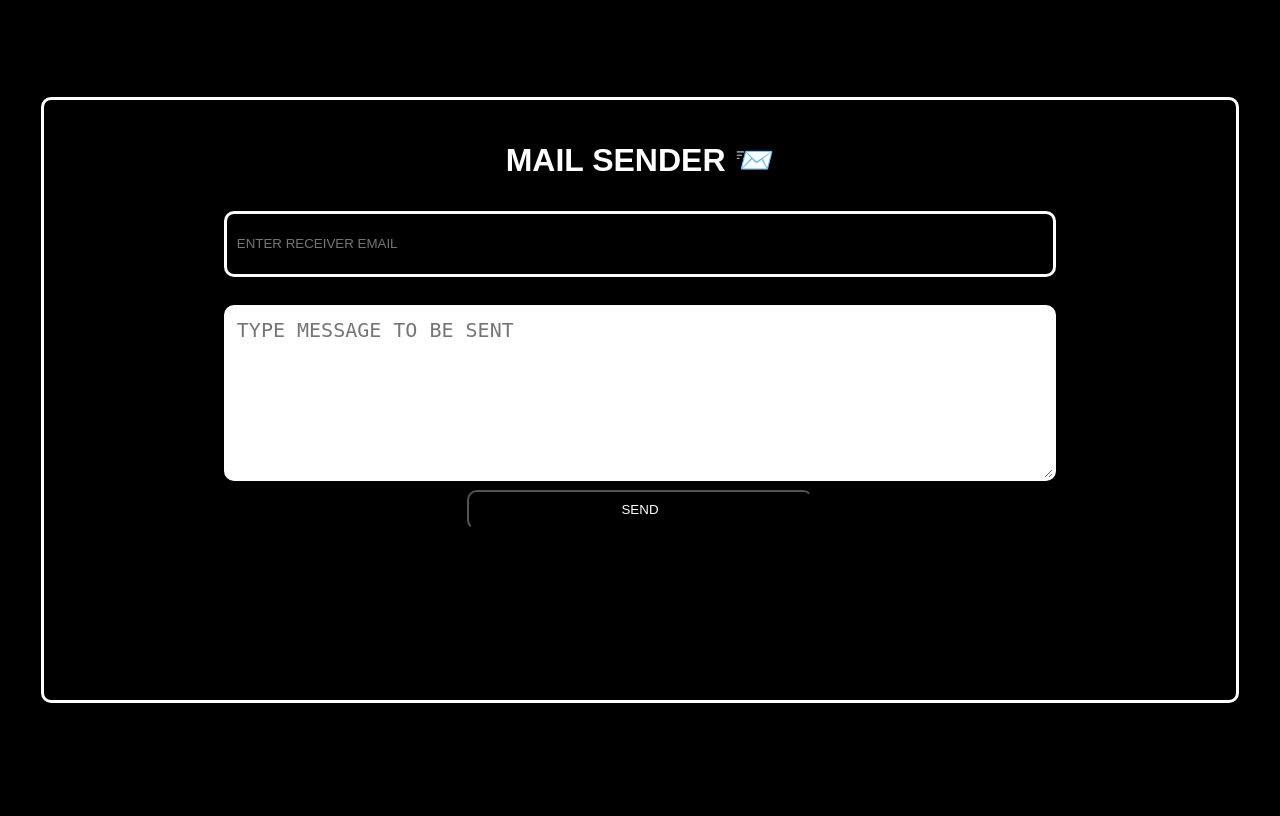
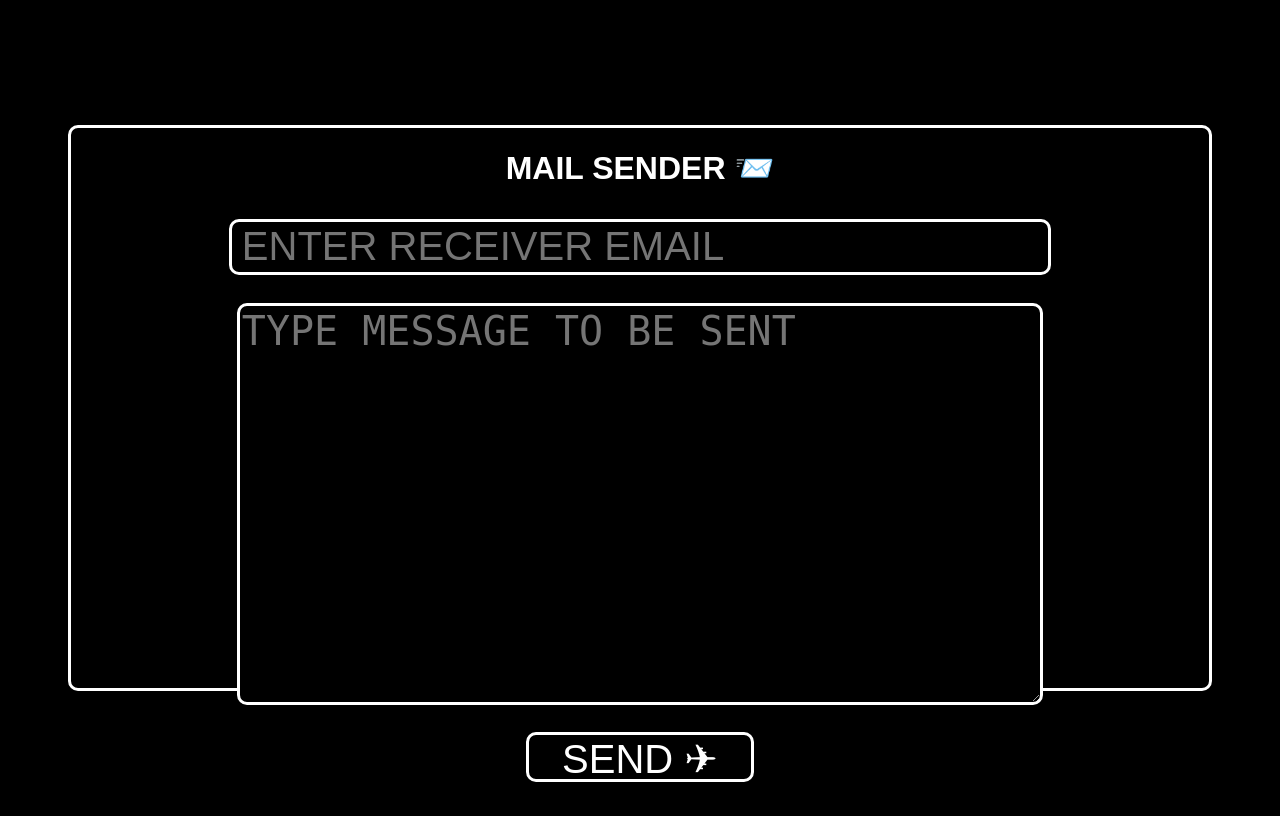
Before and after one commit to Sman12345678/Mail-Sender, a Flask app: page / in a window 1280 px wide. Before the commit the page ends 703 px from the top, so only its background shows below. Run offline with Flask 3, Linux system fonts and the light colour scheme.

Commit message:
Update index.html

```diff
--- a/templates/index.html
+++ b/templates/index.html
@@ -1,77 +1,72 @@
 <!DOCTYPE html>
-<html lang="en">
+
+<html>
 <head>
   <meta http-equiv="CONTENT-TYPE" content="text/html; charset=UTF-8">
-  <meta name="viewport" content="width=device-width, initial-scale=1.0">
   <title>MAIL SENDER</title>
   <style>
-    body {
+  body{
     font-family: Arial, sans-serif;
       display: flex;
       justify-content: center;
       align-items: center;
       height: 100vh;
-      margin: 0;
-      background-color: #000000;
+      background-color:#000000;
   }
-    #container {
-      border: solid 3px #fff;
-      border-radius: 10px;
-      width: 90%;
-      justify-content: center;
-      text-align: center;
-      height: 70%;
-      padding: 20px;
+  #container{
+    border:solid 3px #fff;
+    border-radius:10px;
+    width:90%;
+    justify-content:center;
+    text-align:center;
+    height:70%;
  }
-    #send {
-      color: #fff;
-      background-color: #000000;
-      margin: 10px;
-      border-radius: 10px;
-      height: 40px;
-      width: 70%;
-      padding: 10px;
-      border:solid 3px #fff
+  #send{
+    color:#fff;
+    background-color:#000000;
+    margin:10px;
+    border-radius:10px;
+    height:30px;
+    width:70%;
+    padding:10px;
+    border:solid 3px #fff;
+    font-size:40px;
   }
-    #text {
-      width: 70%;
-      height: 150px;
-      border-radius: 10px;
-      color: orange;
-      font-size: 20px;
-      padding: 10px;
+  #text{
+    width:70%;
+    height:70%;
+    border-radius:10px;
+    background-color:#000000;
+    color:orange;
+    font-size:40px;
     border:solid 3px #fff;
   }
-    #sub {
-      background-color: black;
-      color: #fff;
-      border-radius: 10px;
-      height: 40px;
-      width: 30%;
-      margin: 5px;
-      padding: 10px;
+  #sub{
+    background-color:black;
+    color:#fff;
+    border-radius:10px;
+    height:50px;
+    width:20%;
+    margin:5px;
+    border:solid 3px #fff;
+    font-size:40px;
   }
-    #sub:hover {
-      color: #000000;
-      background-color: #fff;
-    }
-    h1 {
-      color: #fff;
+  #sub:hover{
+    color:#000000;
+    background-color:#fff;
   }
   </style>
 </head>
 <body>
-  <form action="/send-mail" method="POST" id="container">
-    <h1>MAIL SENDER 📨</h1>
-    <input type="email" placeholder="ENTER RECEIVER EMAIL" name="receiver_email" id="send" required><br><br>
-    <textarea rows="5" placeholder="TYPE MESSAGE TO BE SENT" name="body" id="text" required></textarea><br>
-    <button type="submit" id="sub">SEND</button>
+
+  <form action="/send-mail" id="container">
+    <h1 style="color:#fff">MAIL SENDER 📨</h1>
+    <input type="email" placeholder="ENTER RECEIVER EMAIL" id="send" name="receiver-email"><br><br>
+
+         <textarea rows="5" cols="10" placeholder="TYPE MESSAGE TO BE SENT" id="text" name="body"></textarea><br><br>
+
+    <button type="submit" id="sub">SEND ✈</button>
+
   </form>
-
-
-    {% if message %}
-        <p>{{ message }}</p>
-    {% endif %}
-
 </body>
 </html>
```
Lines whose indentation alone changed are shown as unchanged.
